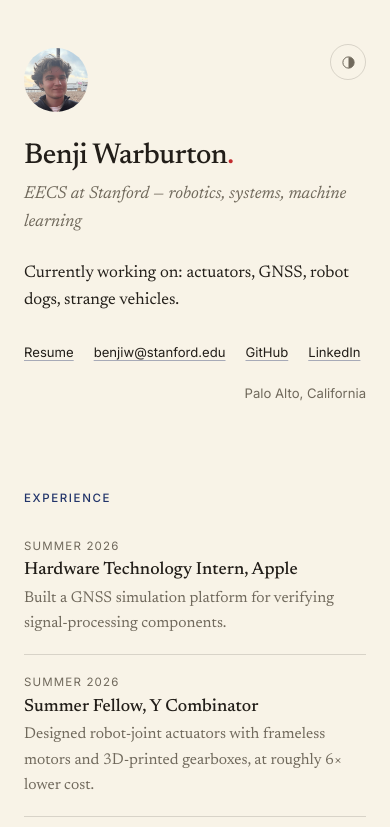
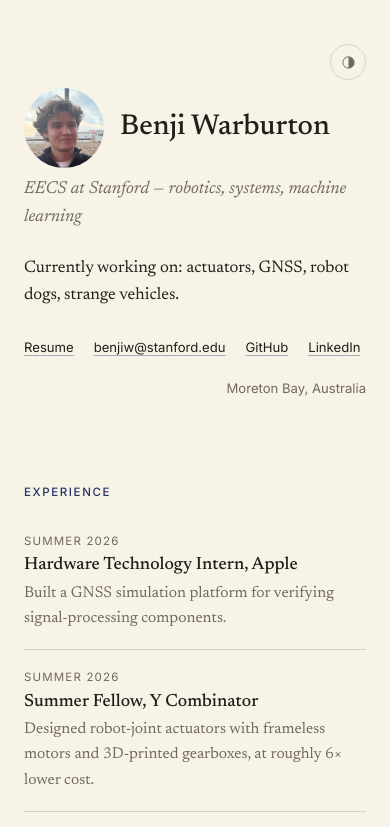
Before and after one commit to BenjiW2/personal-website, a plain HTML site: page index.html in a window 390 px wide. Shown: the top 827 px of the page. Drawn offline with Linux system fonts and the light colour scheme.

Commit message:
Update homepage portrait layout and location

```diff
--- a/index.html
+++ b/index.html
@@ -43,7 +43,7 @@
     href="https://fonts.googleapis.com/css2?family=Newsreader:ital,opsz,wght@0,6..72,400..600;1,6..72,400..600&amp;family=Inter:wght@400;500&amp;display=swap"
     rel="stylesheet"
   />
-  <link rel="stylesheet" href="./styles/main.css?v=20261026a" />
+  <link rel="stylesheet" href="./styles/main.css?v=20261115a" />
 </head>
 <body>
   <div class="livery" aria-hidden="true"></div>
@@ -58,8 +58,10 @@
     </button>
 
     <header class="intro">
-      <img class="portrait" src="./assets/avatar.png" alt="Portrait of Benji Warburton" />
-      <h1>Benji Warburton<span>.</span></h1>
+      <div class="intro-heading">
+        <img class="portrait" src="./assets/avatar.png" alt="Portrait of Benji Warburton" />
+        <h1>Benji Warburton</h1>
+      </div>
       <p class="tagline">EECS at Stanford — robotics, systems, machine learning</p>
       <p class="bio">
         Currently working on: actuators, GNSS, robot dogs, strange vehicles.
@@ -69,7 +71,7 @@
         <a href="mailto:benjiw@stanford.edu">benjiw@stanford.edu</a>
         <a href="https://github.com/BenjiW2" target="_blank" rel="noopener">GitHub</a>
         <a href="https://www.linkedin.com/in/benjiwarburton/" target="_blank" rel="noopener">LinkedIn</a>
-        <span class="place">Palo Alto, California</span>
+        <span class="place">Moreton Bay, Australia</span>
       </p>
     </header>
 
--- a/styles/main.css
+++ b/styles/main.css
@@ -195,24 +195,28 @@ a:focus-visible {
 
 /* ---------- intro ---------- */
 
+.intro-heading {
+  display: grid;
+  grid-template-columns: auto minmax(0, 1fr);
+  align-items: center;
+  gap: 24px;
+}
+
 .portrait {
-  width: 64px;
-  height: 64px;
+  width: 104px;
+  height: 104px;
   border-radius: 50%;
   object-fit: cover;
   object-position: center 24%;
 }
 
 .intro h1 {
-  margin-top: 28px;
+  margin: 0;
   font-size: 2.35rem;
   font-weight: 500;
-  letter-spacing: -0.015em;
+  letter-spacing: 0;
+  overflow-wrap: anywhere;
   line-height: 1.15;
-}
-
-.intro h1 span {
-  color: var(--accent);
 }
 
 .tagline {
@@ -1039,6 +1043,16 @@ img.mark-yc {
     font-size: 1.8rem;
   }
 
+  .intro-heading {
+    margin-top: 40px;
+    gap: 16px;
+  }
+
+  .intro-heading .portrait {
+    width: 80px;
+    height: 80px;
+  }
+
   .theme-toggle {
     top: 44px;
   }
```
Also changed, not shown: 404.html (+1 -1 lines), classes/index.html (+1 -1 lines), classes/new/australian-studies/index.html (+1 -1 lines), classes/new/ce/index.html (+1 -1 lines), classes/new/cre/index.html (+1 -1 lines), classes/new/tec/index.html (+1 -1 lines), projects/electric-truck/index.html (+1 -1 lines), projects/me210/index.html (+1 -1 lines), projects/rgbd-streamer/index.html (+1 -1 lines), projects/text-to-torque/index.html (+1 -1 lines), projects/tool-sequences/index.html (+1 -1 lines).
